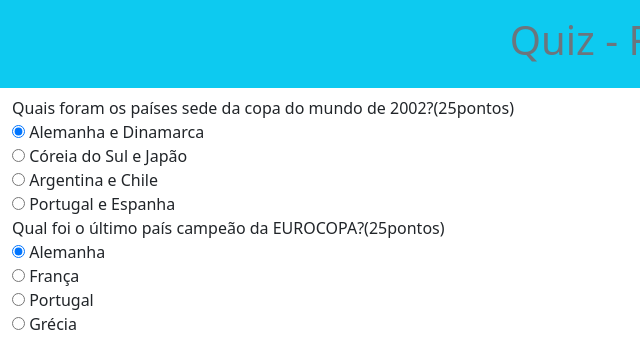
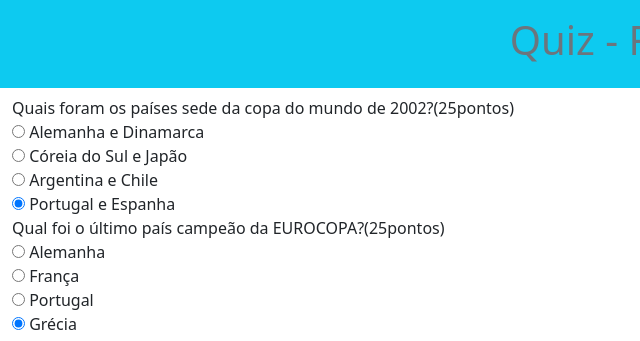
Before and after one commit to azulinho10/Quiz, a plain HTML site: page index.html in a window 1280 px wide. Shown: the top 341 px of the page, 0-640 px from the left. Drawn offline with nearby package versions, Linux system fonts and the light colour scheme.

Commit message:
update-14-06

```diff
--- a/app.js
+++ b/app.js
@@ -1,9 +1,11 @@
+
+const form = document.querySelector('.form')
+const finalScoreContainer = document.createElement('p')
+
 const correctAnswers = ['B', 'C', 'A', 'B']
 
-const form = document.querySelector('.form')
-const paragraph = document.createElement('p')
 let score = 0
-console.log(paragraph)
+
 form.addEventListener('submit', event => {
     event.preventDefault()
 
@@ -19,16 +21,16 @@ form.addEventListener('submit', event => {
             score += 25
         }
     })
-    form.insertAdjacentElement('afterend', paragraph)
-
-    paragraph.setAttribute('class', 'container')
 
     if (score === 0) {
-        paragraph.innerHTML = `${score} ponto. Infelizmente não acertou nenhuma questão =( `
+        finalScoreContainer.innerHTML = `${score} ponto. Infelizmente não acertou nenhuma questão =( `
     } else if (score === 100) {
-        paragraph.innerHTML = `${score} pontos. Parabéns!! =)`
+        finalScoreContainer.innerHTML = `${score} pontos. Parabéns!! =)`
     } else {
-        paragraph.innerHTML = `${score} pontos`
+        finalScoreContainer.innerHTML = `${score} pontos`
     }
     score = 0
+
+    form.insertAdjacentElement('afterend', finalScoreContainer)
+    finalScoreContainer.setAttribute('class', 'container')
 })
--- a/index.html
+++ b/index.html
@@ -22,27 +22,26 @@
         <div>
             <div class="container-fluid ">Quais foram os países sede da copa do mundo de 2002?(25pontos)
                 <div >
-                    <input type="radio" name="inputQuestion1" value="A"
-                        checked>
                     <label class="form-check-label">
+                        <input type="radio" name="inputQuestion1" value="A"checked>
                         Alemanha e Dinamarca
                     </label>
                 </div>
                 <div >
-                    <input type="radio" name="inputQuestion1" value="B">
                     <label class="form-check-label" >
+                        <input type="radio" name="inputQuestion1" value="B" checked>
                        Córeia do Sul e Japão
                     </label>
                 </div>
                 <div >
-                    <input type="radio" name="inputQuestion1" value="C">
                     <label class="form-check-label" >
+                        <input type="radio" name="inputQuestion1" value="C" checked>
                       Argentina e Chile
                     </label>
                 </div>
                 <div >
-                    <input type="radio" name="inputQuestion1" value="D">
                     <label class="form-check-label" >
+                        <input type="radio" name="inputQuestion1" value="D" checked>
                      Portugal e Espanha
                     </label>
                 </div>
@@ -53,27 +52,26 @@
         <div>
             <div class="container-fluid">Qual foi o último país campeão da EUROCOPA?(25pontos)
                 <div >
-                    <input type="radio" name="inputQuestion2" value="A"
-                        checked>
-                    <label class="form-check-label" for="exampleRadios1">
+                    <label class="form-check-label" >
+                        <input type="radio" name="inputQuestion2" value="A" checked>
                         Alemanha
                     </label>
                 </div>
                 <div >
-                    <input type="radio" name="inputQuestion2" value="B">
                     <label class="form-check-label" >
+                        <input type="radio" name="inputQuestion2" value="B" checked>
                        França
                     </label>
                 </div>
                 <div >
-                    <input type="radio" name="inputQuestion2" value="C">
                     <label class="form-check-label" >
+                        <input type="radio" name="inputQuestion2" value="C"checked>
                       Portugal
                     </label>
                 </div>
                 <div >
-                    <input type="radio" name="inputQuestion2" value="D">
                     <label class="form-check-label" >
+                        <input type="radio" name="inputQuestion2" value="D"checked>
                       Grécia
                     </label>
                 </div>
@@ -85,27 +83,26 @@
         <div>
             <div class="container-fluid">Qual é o jogador que fez mais gols em copa do mundo?(25pontos)
                 <div >
-                    <input type="radio" name="inputQuestion3" value="A"
-                        checked>
                     <label class="form-check-label" >
+                        <input type="radio" name="inputQuestion3" value="A"checked>
                       Miroslav Klose
                     </label>
                 </div>
                 <div >
-                    <input type="radio" name="inputQuestion3" value="B">
                     <label class="form-check-label" >
+                        <input type="radio" name="inputQuestion3" value="B">
                        Ronaldo
                     </label>
                 </div>
                 <div >
-                    <input type="radio" name="inputQuestion3" value="C">
                     <label class="form-check-label" >
+                        <input type="radio" name="inputQuestion3" value="C">
                       Gerd Muller
                     </label>
                 </div>
                 <div >
-                    <input type="radio" name="inputQuestion3" value="D">
                     <label class="form-check-label" >
+                        <input type="radio" name="inputQuestion3" value="D">
                      Pelé
                     </label>
                 </div>
@@ -117,27 +114,27 @@
         <div>
             <div class="container-fluid">Qual foi o último campeão da copa américa?(25pontos)
                 <div >
-                    <input type="radio" name="inputQuestion4" value="A"
-                        checked>
                     <label class="form-check-label" >
+                        <input type="radio" name="inputQuestion4" value="A"
+                            checked>
                       Chile
                     </label>
                 </div>
                 <div >
-                    <input type="radio" name="inputQuestion4" value="B">
                     <label class="form-check-label" >
+                        <input type="radio" name="inputQuestion4" value="B">
                       Brasil
                     </label>
                 </div>
                 <div >
-                    <input type="radio" name="inputQuestion4" value="C">
                     <label class="form-check-label" >
+                        <input type="radio" name="inputQuestion4" value="C">
                     Uruguai
                     </label>
                 </div>
                 <div >
-                    <input type="radio" name="inputQuestion4" value="D">
                     <label class="form-check-label">
+                        <input type="radio" name="inputQuestion4" value="D">
                      Argentina
                     </label>
                 </div>
```
